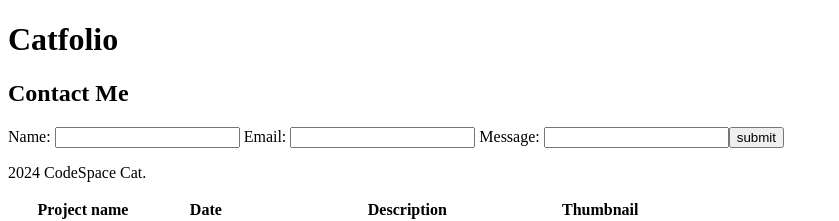
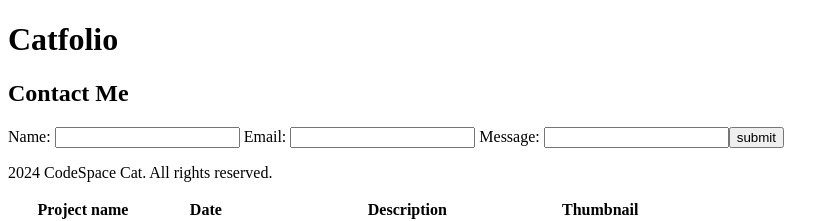
Before and after one commit to LeratoMohelepi/LERMOH25565_PTO2508_GroupB_LeratoMohelepi_SDF02, a plain HTML site: page index.html in a window 1280 px wide. Shown: the top 221 px of the page, without its empty margins (0-839 px from the left). Drawn offline with Linux system fonts and the light colour scheme.

Commit message:
Update index.html
finished the sentence on line 41

```diff
--- a/index.html
+++ b/index.html
@@ -38,6 +38,6 @@
         Message: <input type="text" name="message">
         <input type="submit" value="submit">
     </form>
-    <p>2024 CodeSpace Cat.</p>
+    <p>2024 CodeSpace Cat. All rights reserved.</p>
 </body>
 </html>
```
